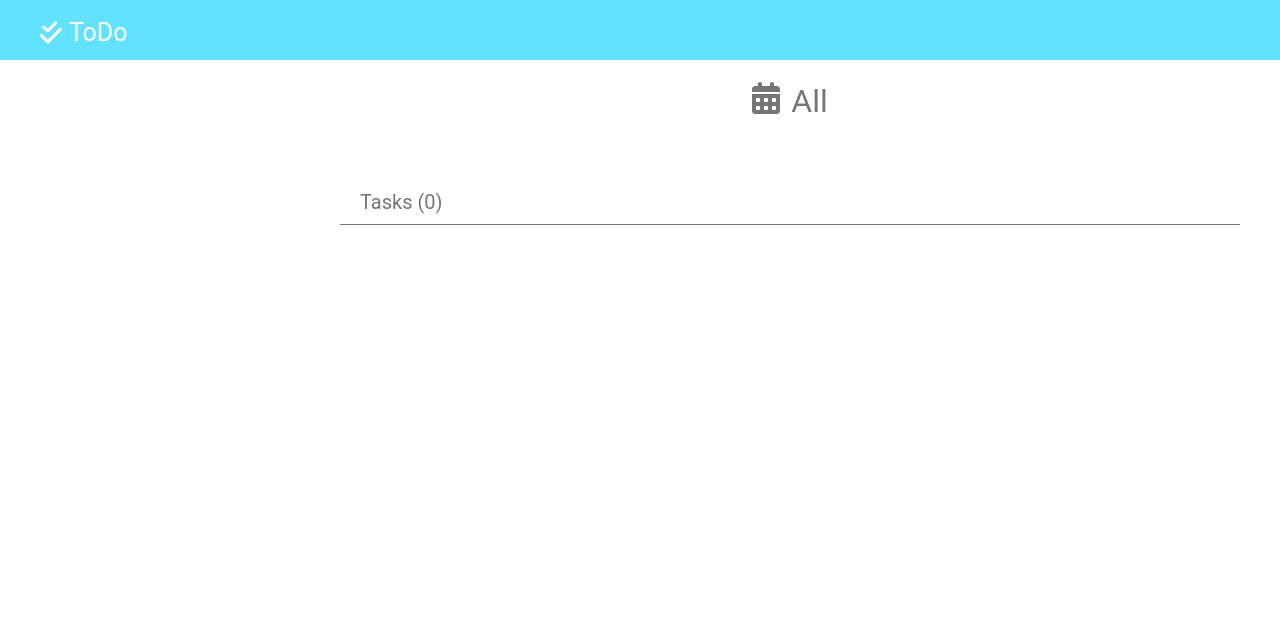
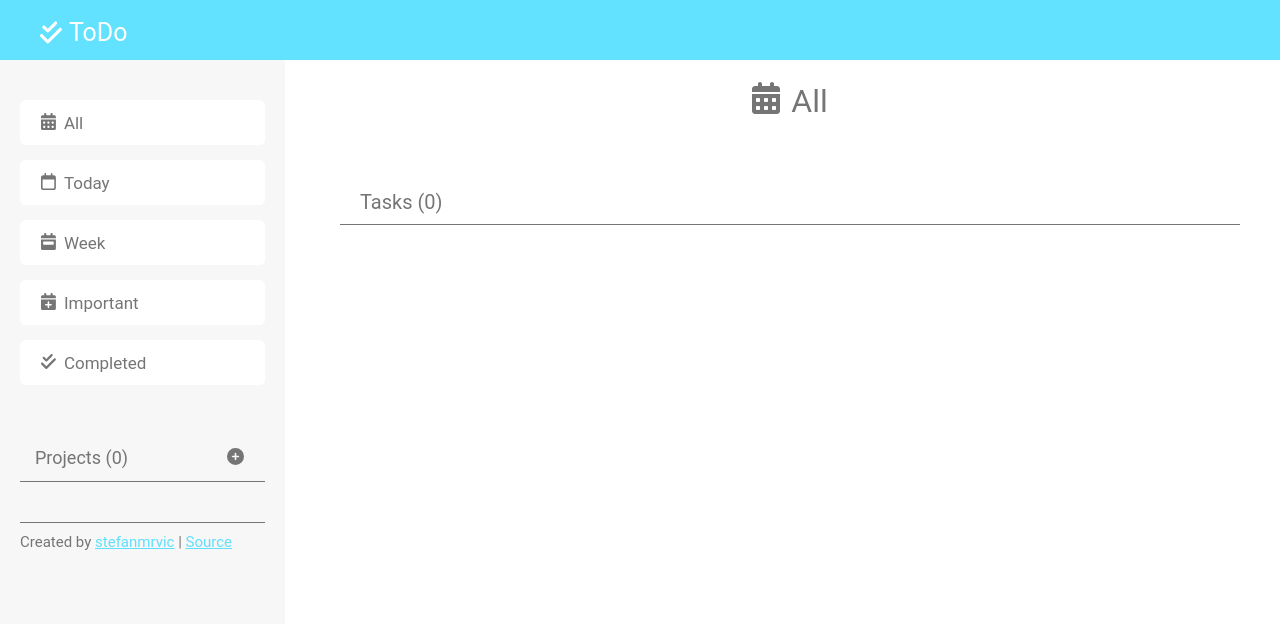
Before and after one commit to stefanmrvic/todo-list, a website built with webpack: page src/index.html in a window 1280 px wide. Built offline with nearby package versions, Linux system fonts and the light colour scheme.

Commit message:
style: fix responsiveness

```diff
--- a/src/styles/layout/_sidenav.scss
+++ b/src/styles/layout/_sidenav.scss
@@ -21,6 +21,9 @@ aside {
 
     @media screen and (min-width: 1000px) {
         display: initial;
+        visibility: visible;
+        left: 0;
+        transition: none;
     }
 }
 
@@ -108,6 +111,7 @@ aside {
 
     .footer {
         padding-top: 10px;
+        padding-bottom: 30px;
         border-top: 1px solid $light-gray-2;
 
         &__text {
```
